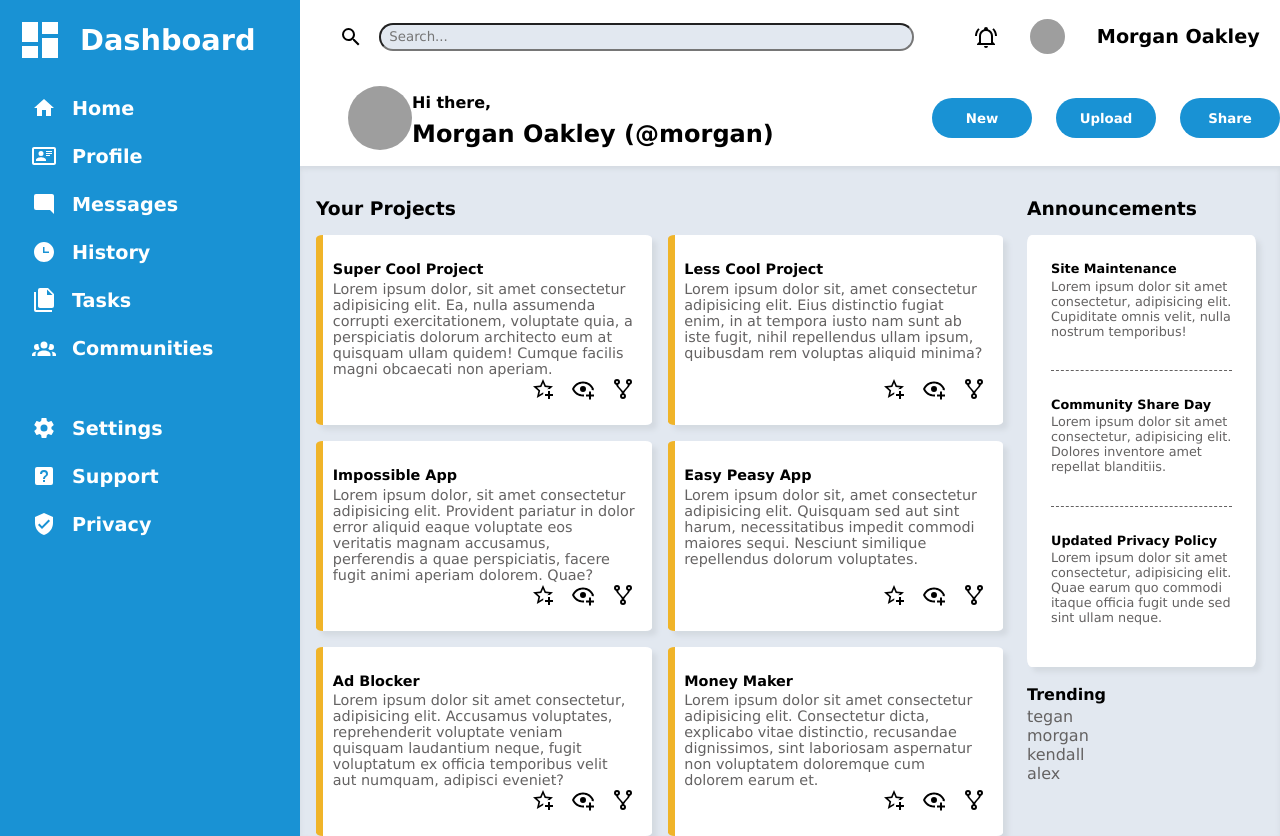
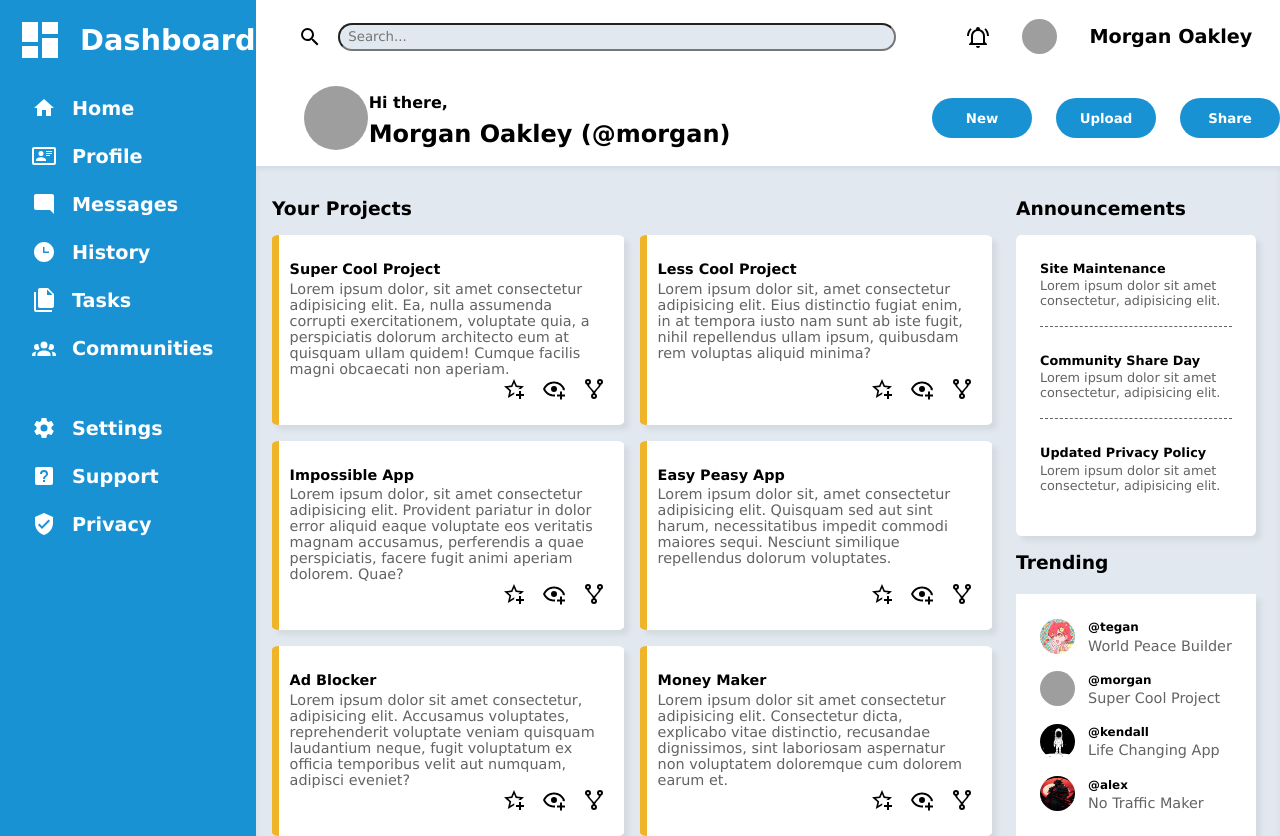
Before and after one commit to Touky13/Admin-Dashboard, a plain HTML site: page index.html in a window 1280 px wide. Drawn offline with Linux system fonts and the light colour scheme; grey boxes are pictures that could not be loaded.

Commit message:
Finished trending section

```diff
--- a/index.html
+++ b/index.html
@@ -144,23 +144,39 @@
             <div class="announcements">
                 <div class="maintenance">
                     <h4>Site Maintenance</h4>
-                    <p>Lorem ipsum dolor sit amet consectetur, adipisicing elit. Cupiditate omnis velit, nulla nostrum temporibus!</p>
+                    <p>Lorem ipsum dolor sit amet consectetur, adipisicing elit.</p>
                 </div>
                 <div class="community">
                     <h4>Community Share Day</h4>
-                    <p>Lorem ipsum dolor sit amet consectetur, adipisicing elit. Dolores inventore amet repellat blanditiis.</p>
+                    <p>Lorem ipsum dolor sit amet consectetur, adipisicing elit.</p>
                 </div>
                 <div class="policy">
                     <h4>Updated Privacy Policy</h4>
-                    <p>Lorem ipsum dolor sit amet consectetur, adipisicing elit. Quae earum quo commodi itaque officia fugit unde sed sint ullam neque.</p>
+                    <p>Lorem ipsum dolor sit amet consectetur, adipisicing elit.</p>
                 </div>
             </div>
+            <h3>Trending</h3>
             <div class="trending">
-                <h4>Trending</h4>
-                <p>tegan</p>
-                <p>morgan</p>
-                <p>kendall</p>
-                <p>alex</p>
+                <div class="trend1">
+                    <h5>@tegan</h5>
+                    <p>World Peace Builder</p>
+                    <img src="Asset/Image/istockphoto-2171444248-1024x1024.jpg" alt="">
+                </div>
+                <div class="trend2">
+                    <h5>@morgan</h5>
+                    <p>Super Cool Project</p>
+                    <img src="Asset/Image/alexander-andrews-KfPwby-UisA-unsplash.jpg" alt="">
+                </div>
+                <div class="trend3">
+                    <h5>@kendall</h5>
+                    <p>Life Changing App</p>
+                    <img src="Asset/Image/astronaut-8785566_640.png" alt="">
+                </div>
+                <div class="trend4">
+                    <h5>@alex</h5>
+                    <p>No Traffic Maker</p>
+                    <img src="Asset/Image/ai-generated-8499585_640.png" alt="">
+                </div>
             </div>
         </div>
     </div>
--- a/styles.css
+++ b/styles.css
@@ -6,7 +6,7 @@
 
 .container {
     display: grid;
-    grid-template-columns: minmax(300px, 1fr) 4fr;
+    grid-template-columns: minmax(250px, 1fr) 4fr;
     grid-template-rows: min-content 1fr;
     min-height: 100vh;
 }
@@ -45,7 +45,7 @@
     padding-bottom: 2rem;
 }
 
-.nav > * > *, .tools > * > * {
+.nav > * > *, .tools > * > *, .icons, button, .top-Header svg {
     cursor: pointer;
 }
 
@@ -87,11 +87,32 @@ input {
 
 .user-Infos {
     display: flex;
+    flex-wrap: wrap;
     align-items: center;
     justify-content: center;
-    gap: 2rem;
+    column-gap: 2rem;
     font-size: 1.2rem;
     font-weight: bold;
+}
+
+.user-Infos img:hover, .trending img:hover {
+    cursor: pointer;
+    border: 2px solid #1992d4;
+    height: 31px;
+    width: 31px;
+}
+
+img:hover {
+    cursor: pointer;
+}
+
+.trending p:hover {
+    cursor: default;
+    text-decoration: underline;
+}
+
+.user-Infos > * {
+    flex-shrink: 0;
 }
 
 .bottom-Header {
@@ -111,8 +132,8 @@ input {
 
 .welcome-User img {
     grid-row: 1 / -1;
-    height: 4rem;
-    width: 4rem;
+    height: 64px;
+    width: 64px;
     border-radius: 50%;
     margin-left: 3rem;
 }
@@ -135,7 +156,7 @@ input {
 .main {
     display: grid;
     grid-template-columns: 3fr 1fr;
-    grid-template-rows: repeat(3, min-content);
+    grid-template-rows: repeat(4, min-content);
     padding: 2rem 1.5rem 0rem 1rem;
     gap: 1rem 1.5rem;
     background-color: #e2e8f0;
@@ -185,6 +206,7 @@ input {
 
 .maintenance, .community {
     border-bottom: 1px dashed #646262;
+    padding-bottom: 1rem;
 }
 
 .icons {
@@ -193,12 +215,33 @@ input {
     gap: 1rem;
 }
 
+.trending {
+    display: grid;
+    grid-template-rows: repeat(4, 1fr);
+    gap: 1rem;
+    padding: 1.5rem;
+    background-color: white;
+    box-shadow: #d4dae1 5px 5px 5px 0px;
+}
+
+.trending > * {
+    display: grid;
+    grid-template-columns: 1fr 3fr;
+    grid-template-rows: 1fr 1fr;
+    align-items: center;
+    font-size: 0.9rem;
+}
+
+.trending > div[class*="trend"] > img {
+    grid-row: 1 / -1;
+}
+
 svg {
     height: 1.5rem;
 }
 
 img {
-    height: 2.2rem;
-    width: 2.2rem;
+    height: 35px;
+    width: 35px;
     border-radius: 50%;
 }
```
Also changed, not shown: Asset/Image/ai-generated-8499585_640.png (added), Asset/Image/astronaut-8785566_640.png (added), Asset/Image/istockphoto-2171444248-1024x1024.jpg (added).
